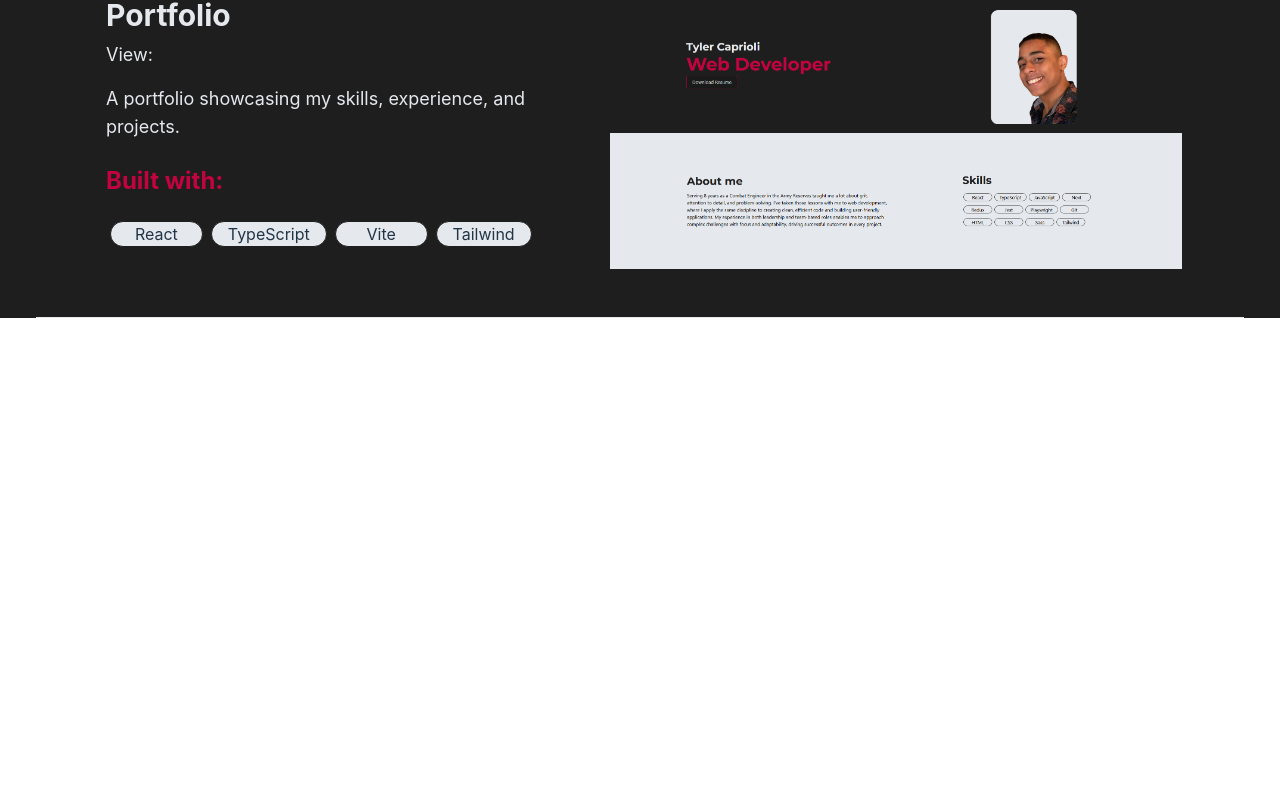
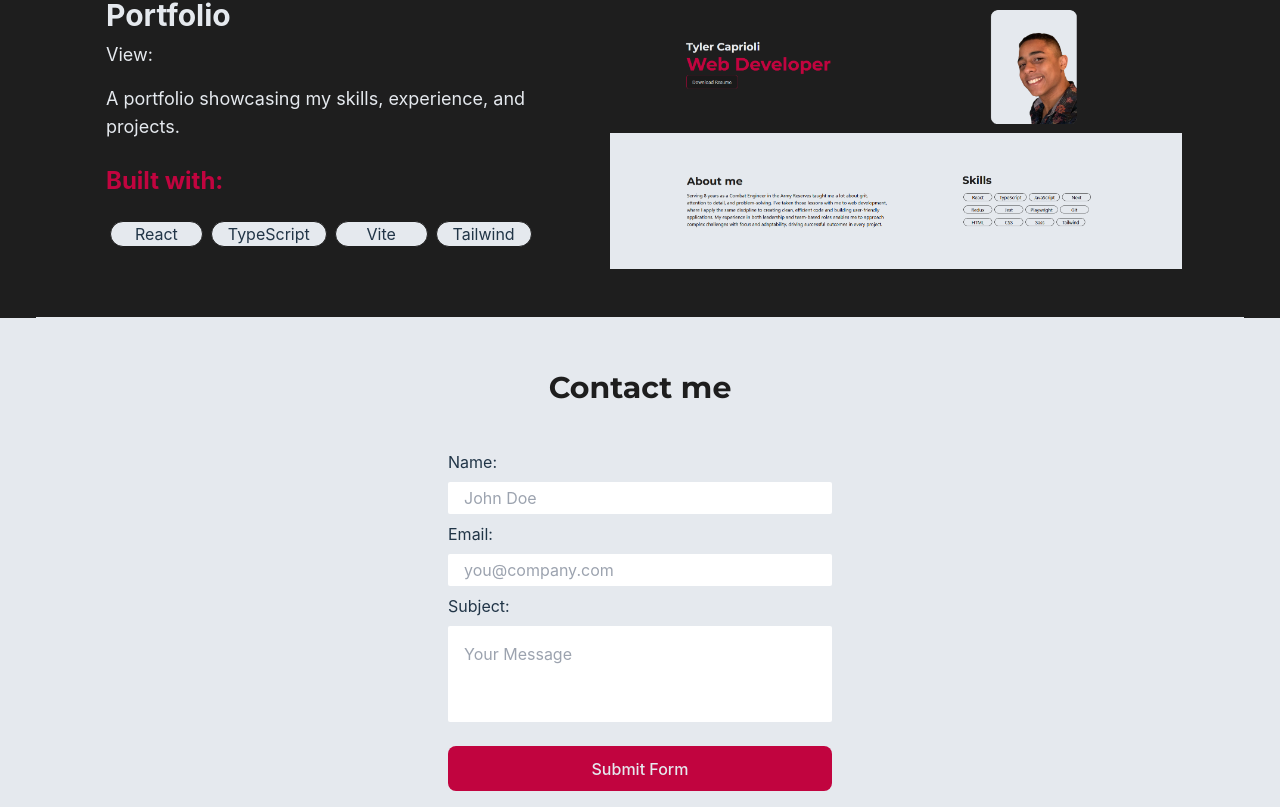
Before and after one commit to TCaprioli/Portfolio, a React (Vite) app: page / in a window 1280 px wide. Shown: the part 2096-2903 px from the top of the page. Before the commit the page ends 2414 px from the top, so only its background shows below. Built offline with nearby package versions, Linux system fonts and the light colour scheme; a web font is replaced by a local one.

Commit message:
Add contact form

```diff
--- a/src/App.tsx
+++ b/src/App.tsx
@@ -1,4 +1,5 @@
 import { About } from "./components/About"
+import { Contact } from "./components/Contact"
 import { Landing } from "./components/Landing"
 import { Projects } from "./components/Projects"
 function App() {
@@ -7,6 +8,7 @@ function App() {
       <Landing />
       <About />
       <Projects />
+      <Contact />
     </div>
   )
 }
--- /dev/null
+++ b/src/components/Contact.tsx
@@ -0,0 +1,16 @@
+import { Form } from "./Form"
+
+export const Contact = () => {
+  return (
+    <section
+      id="contact"
+      className="flex flex-col  bg-steel  w-full px-9 py-4 items-center "
+    >
+      <h2 className="text-3xl font-bold text-charcoal text-center py-9 font-serif">
+        Contact me
+      </h2>
+
+      <Form />
+    </section>
+  )
+}
--- /dev/null
+++ b/src/components/Form.tsx
@@ -0,0 +1,100 @@
+import { useState } from "react"
+
+export const Form = () => {
+  const [formData, setFormData] = useState({
+    name: "",
+    email: "",
+    message: "",
+  })
+  const [result, setResult] = useState<string>("")
+
+  const handleChange = (
+    event: React.ChangeEvent<HTMLInputElement | HTMLTextAreaElement>
+  ) => {
+    const { name, value } = event.target
+    setFormData((prev) => ({
+      ...prev,
+      [name]: value,
+    }))
+  }
+
+  const onSubmit = async (event: React.FormEvent<HTMLFormElement>) => {
+    event.preventDefault()
+    setResult("Sending...")
+
+    const form = new FormData()
+    form.append("name", formData.name)
+    form.append("email", formData.email)
+    form.append("message", formData.message)
+    form.append("access_key", "YOUR_ACCESS_KEY_HERE")
+    try {
+      const response = await fetch("https://api.web3forms.com/submit", {
+        method: "POST",
+        body: form,
+      })
+
+      const data = await response.json()
+      if (data.success) {
+        setResult("Form Submitted Successfully")
+        setFormData({ name: "", email: "", message: "" })
+      } else {
+        console.error("Error:", data)
+        setResult(data.message)
+      }
+    } catch (error) {
+      console.error("Fetch error:", error)
+      setResult("An error occurred while submitting the form.")
+    }
+  }
+
+  return (
+    <div>
+      <form className="flex flex-col" onSubmit={onSubmit}>
+        <label htmlFor="name" className="my-2">
+          Name:
+        </label>
+        <input
+          id="name"
+          className="h-8 p-4 rounded-sm "
+          type="text"
+          name="name"
+          placeholder="John Doe"
+          value={formData.name}
+          onChange={handleChange}
+          required
+        />
+        <label htmlFor="email" className="my-2">
+          Email:
+        </label>
+        <input
+          id="email"
+          className="h-8 p-4 rounded-sm "
+          type="email"
+          name="email"
+          placeholder="you@company.com"
+          value={formData.email}
+          onChange={handleChange}
+          required
+        />
+        <label htmlFor="subject" className="my-2">
+          Subject:
+        </label>
+        <textarea
+          id="subject"
+          className="h-24 p-4 rounded-sm md:min-w-96 resize-none"
+          name="message"
+          placeholder="Your Message"
+          value={formData.message}
+          onChange={handleChange}
+          required
+        ></textarea>
+        <button className="mt-6 text-steel bg-cherry " type="submit">
+          Submit Form
+        </button>
+      </form>
+      <span aria-live="polite" className="py-6">
+        {result}
+      </span>
+    </div>
+  )
+}
--- a/src/components/Projects.tsx
+++ b/src/components/Projects.tsx
@@ -3,12 +3,12 @@ import { ProjectItem } from "./ProjectItem"
 
 export const Projects = () => {
   return (
-    <section className="flex flex-col bg-charcoal w-full px-9">
+    <section id="projects" className="flex flex-col bg-charcoal w-full px-9">
       <h2 className="text-3xl font-bold text-steel text-center py-9 text-shadow-steel-glow">
         Projects
       </h2>
       {projects.map((project, i) => (
-        <ProjectItem {...project} invert={i % 2 !== 0} />
+        <ProjectItem key={project.name} {...project} invert={i % 2 !== 0} />
       ))}
     </section>
   )
```
